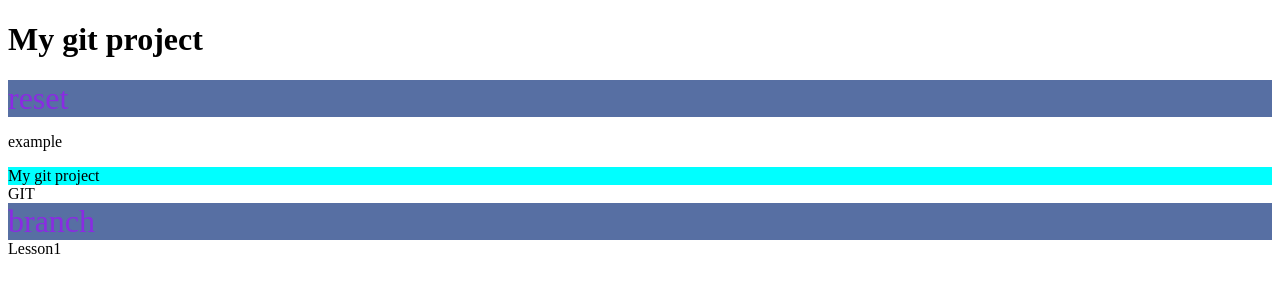
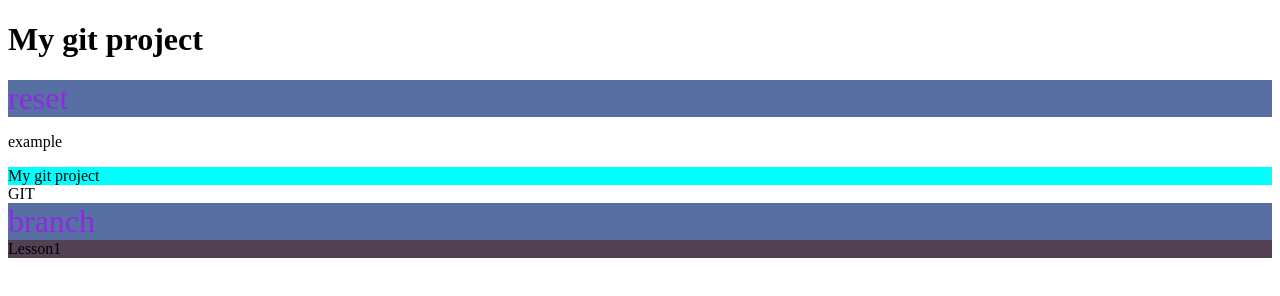
Before and after one commit to katezavertyaeva/git-42.2, a plain HTML site: page index.html in a window 1280 px wide. Drawn offline with Linux system fonts and the light colour scheme.

Commit message:
Add footer styles

```diff
--- a/styles.css
+++ b/styles.css
@@ -7,3 +7,7 @@ div {
 header {
   background-color: aqua;
 }
+
+footer {
+  background-color: rgb(83, 65, 83);
+}
```
